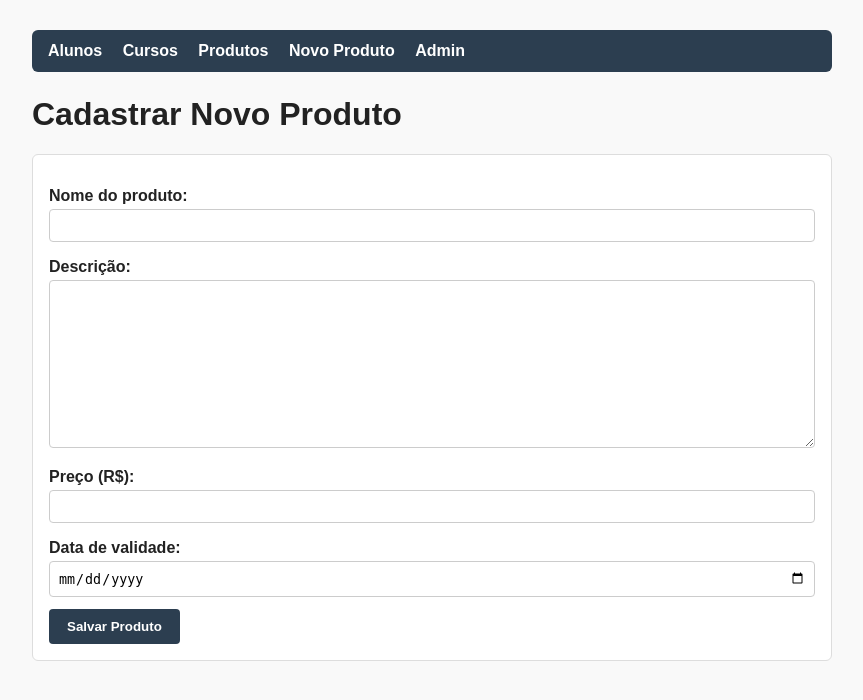
After one commit to gabrieltrabalhos478-art/ProgBackend-E.As, a Django app: page /produtos/novo/ in a window 1280 px wide. The commit adds this page. Shown: the top 700 px of the page, without its empty margins (208-1071 px from the left). Run offline with Django 5.2, Linux system fonts and the light colour scheme.

Commit message:
EA2: adiciona view produto_new, urls e templates de produto

```diff
--- a/cadastro/templates/base.html
+++ b/cadastro/templates/base.html
@@ -74,6 +74,8 @@
     <nav>
         <a href="{% url 'listar_alunos' %}">Alunos</a>
         <a href="{% url 'listar_cursos' %}">Cursos</a>
+        <a href="{% url 'listar_produtos' %}">Produtos</a>
+        <a href="{% url 'produto_new' %}">Novo Produto</a>
         <a href="/admin/">Admin</a>
     </nav>
 
--- /dev/null
+++ b/cadastro/templates/cadastro/produto_form.html
@@ -0,0 +1,19 @@
+{% extends 'base.html' %}
+
+{% block title %}Cadastrar Produto{% endblock %}
+
+{% block content %}
+    <h1>Cadastrar Novo Produto</h1>
+
+    <div class="card">
+        <form method="post">
+            <!-- Token de segurança obrigatório do Django para requisições POST -->
+            {% csrf_token %}
+
+            <!-- Renderiza os campos do ProdutoForm -->
+            {{ form.as_p }}
+
+            <button type="submit">Salvar Produto</button>
+        </form>
+    </div>
+{% endblock %}
--- a/cadastro/urls.py
+++ b/cadastro/urls.py
@@ -5,4 +5,6 @@ from . import views
 urlpatterns = [
     path('alunos/', views.listar_alunos, name='listar_alunos'),
     path('cursos/', views.listar_cursos, name='listar_cursos'),
+    path('produtos/', views.listar_produtos, name='listar_produtos'),
+    path('produtos/novo/', views.produto_new, name='produto_new'),
 ]
--- a/cadastro/views.py
+++ b/cadastro/views.py
@@ -1,5 +1,6 @@
-from django.shortcuts import render
-from .models import Aluno, Curso
+from django.shortcuts import redirect, render
+from .forms import ProdutoForm
+from .models import Aluno, Curso, Produto
 
 
 # View para listar todos os alunos e os cursos em que estão matriculados
@@ -14,3 +15,25 @@ def listar_cursos(request):
     # prefetch_related otimiza a consulta dos alunos de cada curso
     cursos = Curso.objects.prefetch_related('alunos').all()
     return render(request, 'cadastro/cursos.html', {'cursos': cursos})
+
+
+# View para listar os produtos cadastrados (sem precisar do Django Admin)
+def listar_produtos(request):
+    produtos = Produto.objects.all().order_by('-id')
+    return render(request, 'cadastro/produtos.html', {'produtos': produtos})
+
+
+# View para cadastrar um novo produto usando ProdutoForm
+def produto_new(request):
+    if request.method == 'POST':
+        # Preenche o formulário com os dados enviados pelo usuário
+        form = ProdutoForm(request.POST)
+        if form.is_valid():
+            # Salva no banco e redireciona para a listagem de produtos
+            form.save()
+            return redirect('listar_produtos')
+    else:
+        # Em requisições GET, exibe o formulário vazio
+        form = ProdutoForm()
+
+    return render(request, 'cadastro/produto_form.html', {'form': form})
```
Also changed, not shown: cadastro/templates/cadastro/produtos.html (added, +19 -0 lines).
